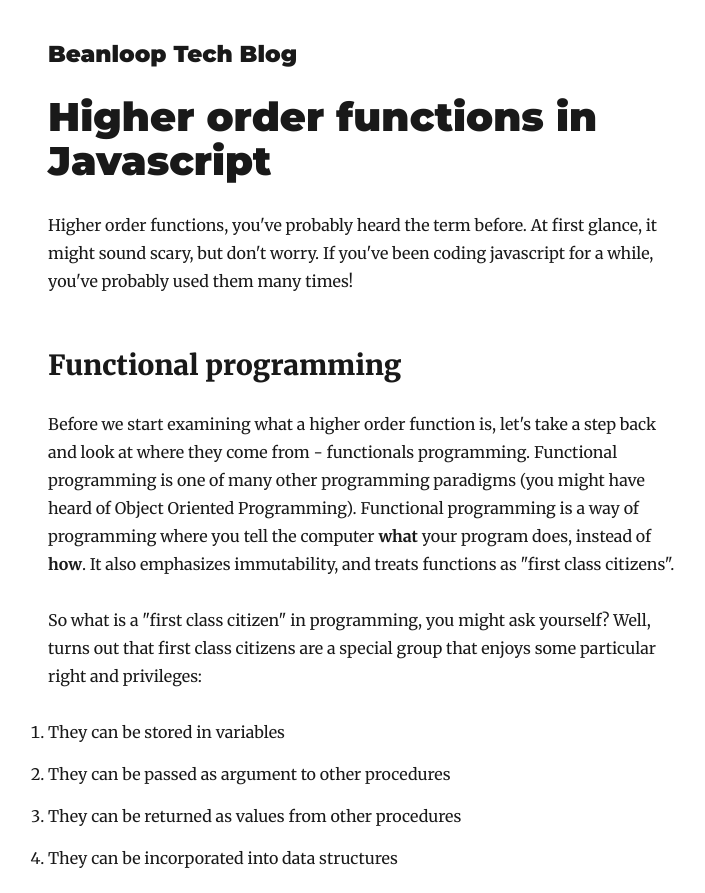
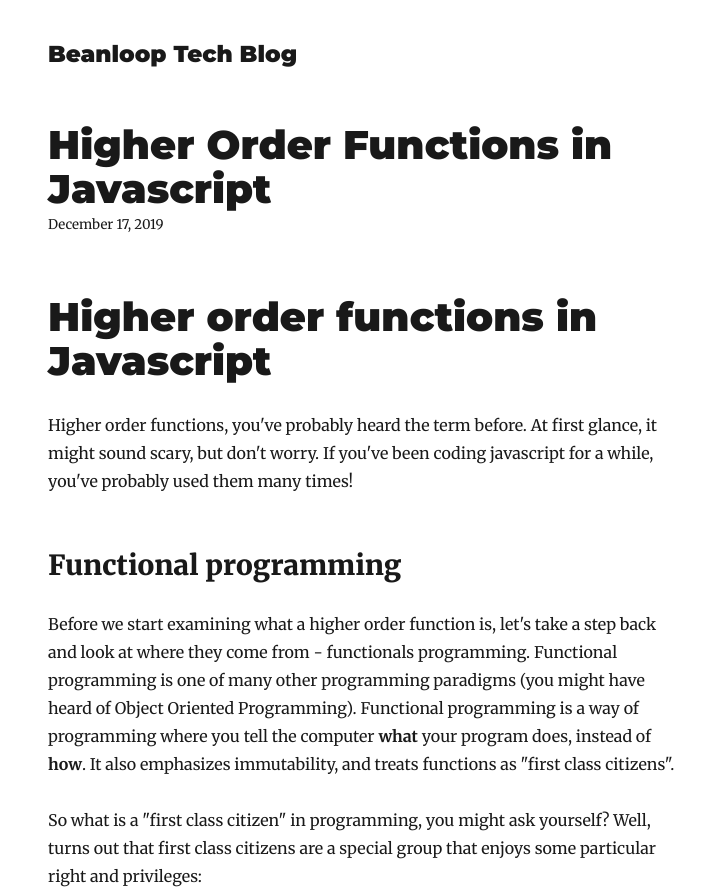
Before and after one commit to beanloop/techblog, a Gatsby site: page /fp-js-higher-order-functions/ in a window 1280 px wide. Shown: the top 893 px of the page, without its empty margins (277-982 px from the left). Built offline with nearby package versions, Linux system fonts and the light colour scheme; Gatsby itself is replaced by a stand-in of ours; some packages are replaced by stand-ins of ours.

Commit message:
chore: add title for post

```diff
--- a/content/blog/fp-js-higher-order-functions.md
+++ b/content/blog/fp-js-higher-order-functions.md
@@ -1,3 +1,9 @@
+---
+title: Higher Order Functions in Javascript
+date: "2019-12-17T20:00:00.284Z"
+description: Learning and using higher order functions in Javascript
+---
+
 # Higher order functions in Javascript
 
 Higher order functions, you've probably heard the term before. At first glance, it might sound scary, but don't worry.
```
